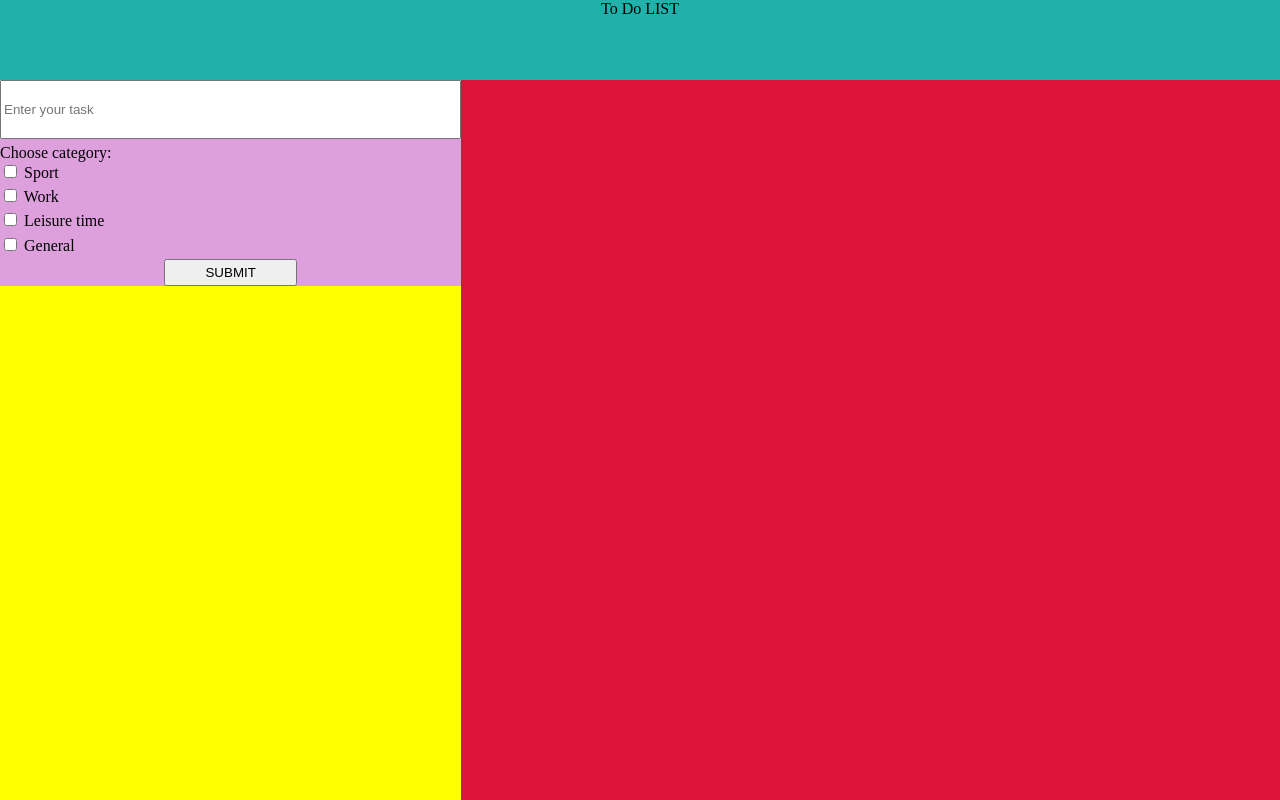
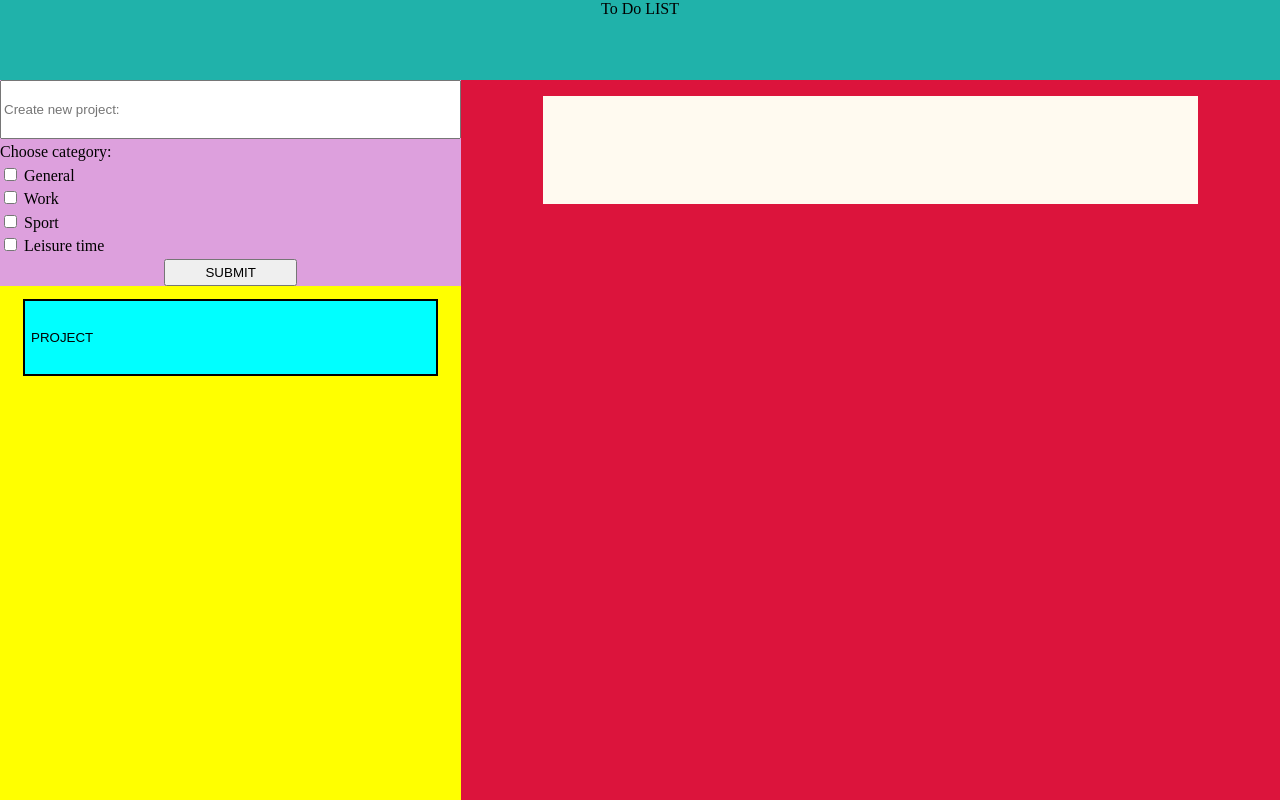
Before and after one commit to jancewicz/To-Do-List, a website built with webpack: page src/index.html in a window 1280 px wide. Built offline with nearby package versions, Linux system fonts and the light colour scheme.

Commit message:
new project div is added to project list when clicking button

```diff
--- a/src/index.html
+++ b/src/index.html
@@ -18,36 +18,44 @@
         </div>
         <div class="grid-container">
             <div class="grid-element-1">
+
                 <form action="">
-                    <input type="text" id="task-input" name="task-input" placeholder="Enter your task">
+                    <input type="text" id="task-input" name="task-input" placeholder="Create new project:">
+                    <div>Choose category:</div>
                     <div>
-                        <div>Choose category:</div>
-                        <input type="checkbox" id="sport" name="sport" value="sport" class="checkbox-input-category">
-                        <label for="sport">Sport</label>
+                        <input type="checkbox" id="general" name="general" value="general"
+                            class="checkbox-input-category">
+                        <label for="general">General</label>
                     </div>
                     <div>
                         <input type="checkbox" id="work" name="work" value="work" class="checkbox-input-category">
                         <label for="work">Work</label>
                     </div>
                     <div>
+                        <input type="checkbox" id="sport" name="sport" value="sport" class="checkbox-input-category">
+                        <label for="sport">Sport</label>
+                    </div>
+                    <div>
                         <input type="checkbox" id="leisure" name="leisure" value="leisure"
                             class="checkbox-input-category">
                         <label for="leisure">Leisure time</label>
-                    </div>
-                    <div>
-                        <input type="checkbox" id="general" name="general" value="general"
-                            class="checkbox-input-category">
-                        <label for="general">General</label>
                     </div>
                     <div id="submit-task">
                         <button type="submit" id="submit-task-button">SUBMIT</button>
                     </div>
                 </form>
+
             </div>
+
             <div class="grid-element-2">
+                <button class="category-list-element" id="1">PROJECT</button>
             </div>
+
             <div class="grid-element-3">
+                <div class="project-overview">
+                </div>
             </div>
+
         </div>
         <div class="footer"></div>
     </div>
--- a/src/index.ts
+++ b/src/index.ts
@@ -1 +1,24 @@
 import './style.css';
+
+const projectsOverview: HTMLElement = document.querySelector(".grid-element-2")!;
+const testButton: HTMLButtonElement = document.querySelector(".category-list-element")!;
+const projectNameInput: HTMLInputElement = document.querySelector("#task-input")!;
+const submitFormButton: HTMLButtonElement = document.getElementById("submit-task-button");
+
+testButton.addEventListener("click", (event: MouseEvent) => {
+    const targetButton = event.target as HTMLButtonElement
+    console.log(targetButton.id);
+});
+
+
+const appendNewProject = () => {
+    const newProjectELement: HTMLElement = document.createElement("button");
+    newProjectELement.classList.add("category-list-element");
+    newProjectELement.textContent = projectNameInput.value;
+    projectsOverview.appendChild(newProjectELement);
+}
+
+submitFormButton.addEventListener("click", (event: Event) => {
+    event.preventDefault();
+    appendNewProject();
+})
--- a/src/style.css
+++ b/src/style.css
@@ -9,7 +9,6 @@ body {
     width: 100%;
     height: 100vh;
 }
-
 
 .header {
     width: 100%;
@@ -70,11 +69,49 @@ body {
     grid-column: 1;
     grid-row: 2;
     height: 100%;
+    display: flex;
+    flex-direction: column;
+    align-items: center;
 }
+
+.category-list-element {
+    width: 90%;
+    height: 15%;
+    background-color: aqua;
+    z-index: 1;
+    margin-top: 1em;
+    border: 2px black solid;
+    display: flex;
+    align-items: center;
+    justify-content: flex-start;
+}
+
+.category-list-element:hover {
+    background-color: wheat;
+}
+
 
 .grid-element-3 {
     background-color: crimson;
     grid-column: 2;
     grid-row: 1/3;
+    display: flex;
+    flex-direction: column;
+    align-items: center;
+}
 
+
+.project-overview {
+    margin-top: 1em;
+    width: 80%;
+    height: 15%;
+    background-color: floralwhite;
+    z-index: 1;
 }
+
+
+.testDiv {
+    width: 50px;
+    height: 50px;
+    border: 10px solid black;
+}
--- a/tsconfig.json
+++ b/tsconfig.json
@@ -1,7 +1,7 @@
 {
     "compilerOptions": {
-        "target": "es5",
-        "module": "commonjs",
+        "target": "ES2015",
+        "module": "ES2015",
         "strict": true,
         "esModuleInterop": true,
         "forceConsistentCasingInFileNames": true,
```
Also changed, not shown: dist/bundle.js, dist/index.html, 1 other file.
